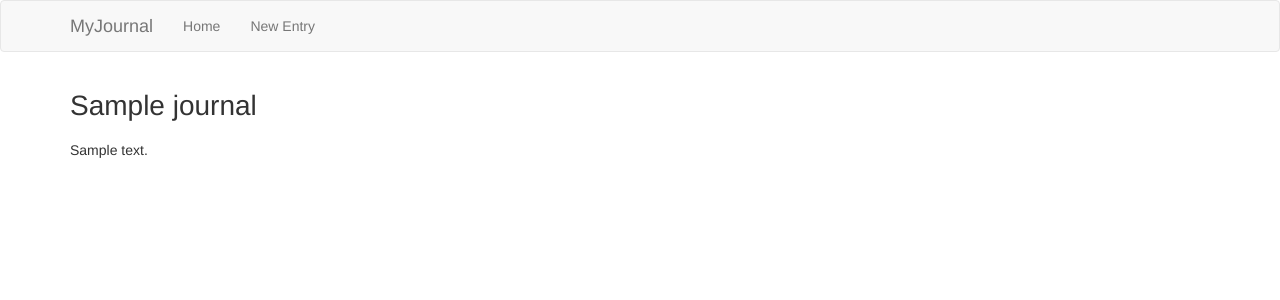
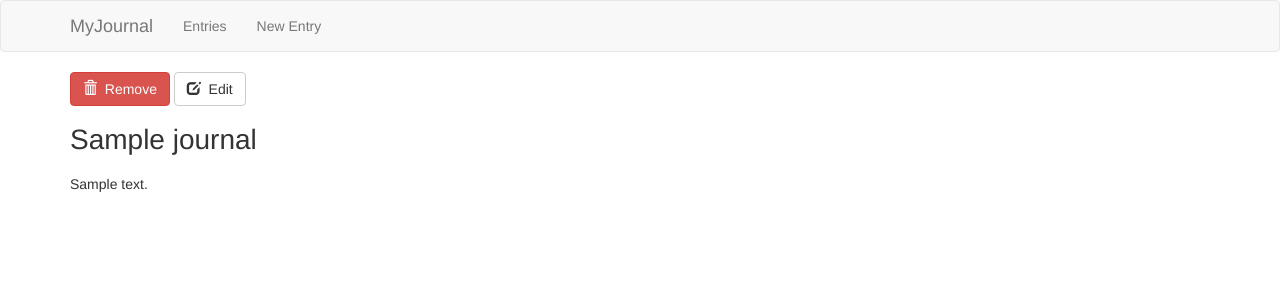
Before and after one commit to cadebward/MIS5150_python_project, a Django app: a page that uses templates/base.html in a window 1280 px wide. Shown: the top 300 px of the page. Run offline with Django 3.2, Linux system fonts and the light colour scheme; tables that the repository leaves empty hold one stand-in row (values such as "Sample post"); some libraries are stand-ins or nearby versions.

Commit message:
add CRUD for entries

```diff
--- a/core/templates/core/detail.html
+++ b/core/templates/core/detail.html
@@ -1,6 +1,19 @@
 {% extends "base.html" %}
 
 {% block content %}
+
+<div>
+  <a href="{% url 'delete' journal.id %}" style="text-decoration:none;">
+    <button type="button" class="btn btn-danger" aria-label="Left Align">
+      <span class="glyphicon glyphicon-trash" aria-hidden="true"></span>&nbsp;&nbsp;Remove
+    </button>
+  </a>
+  <a href="{% url 'edit' journal.id %}" style="text-decoration:none;">
+    <button type="button" class="btn btn-default" aria-label="Left Align">
+      <span class="glyphicon glyphicon-edit" aria-hidden="true"></span>&nbsp;&nbsp;Edit
+    </button>
+  </a>
+</div>
 
 <h1>{{ journal.title }}</h1>
 
--- a/core/templates/core/index.html
+++ b/core/templates/core/index.html
@@ -11,6 +11,8 @@
 			<li><a href="{% url 'detail' entry.id %}">{{ entry.title }}</a></li>
 		{% endfor %}
 	</ul>
+{% else %}
+ <p>There are no entries :(</p>
 {% endif %}
 
 {% endblock %}
--- a/core/urls.py
+++ b/core/urls.py
@@ -9,8 +9,15 @@ urlpatterns = patterns('',
 
     url(r'^(?P<pk>\d+)/$', views.DetailView.as_view(), name="detail"),
 
+    url(r'^delete/(?P<pk>\d+)/$', views.delete, name="delete"),
+
+    url(r'^edit/(?P<pk>\d+)/$', views.EditView.as_view(), name="edit"),
+
+    url(r'^update/(?P<pk>\d+)/$', views.update, name="update"),
+
     url(r'^new/$', views.new_form, name="new"),
 
     url(r'^create/$', views.new, name="create"),
 
+
 )
--- a/core/views.py
+++ b/core/views.py
@@ -20,6 +20,21 @@ class DetailView(generic.DetailView):
     template_name = 'core/detail.html'
 
 
+class EditView(generic.DetailView):
+    model = Journal
+    template_name = 'core/edit.html'
+
+
+def delete(request, pk):
+    print pk
+    try:
+        entry = Journal.objects.get(id=pk)
+        entry.delete()
+    except:
+        return HttpResponseRedirect(reverse('index'))
+
+    return HttpResponseRedirect(reverse('index'))
+
 def new_form(request):
     return render(request, 'core/new_entry.html', {})
 
@@ -35,3 +50,18 @@ def new(request):
         })
     else:
         return HttpResponseRedirect(reverse('detail', args=(entry.id,)))
+
+def update(request, pk):
+    try:
+        entry = Journal.objects.get(id=pk)
+        entry.title = request.POST['title']
+        entry.content = request.POST['content']
+        print entry
+        entry.save()
+    except ValidationError as e:
+        return render(request, 'core/edit.html', {
+            'error_message': 'Please fill out both title and content',
+            'entry': entry
+        })
+    else:
+        return HttpResponseRedirect(reverse('detail', args=(entry.id,)))
--- a/journal/urls.py
+++ b/journal/urls.py
@@ -1,9 +1,11 @@
 from django.conf.urls import patterns, include, url
 from django.contrib import admin
 
-from core import views
+from . import views
 
 urlpatterns = patterns('',
+
+    url(r'^$', views.index, name="index"),
 
     url(r'^admin/', include(admin.site.urls)),
 
--- a/templates/base.html
+++ b/templates/base.html
@@ -24,12 +24,12 @@
             <span class="icon-bar"></span>
             <span class="icon-bar"></span>
           </button>
-          <a class="navbar-brand" href="{% url 'index' %}">MyJournal</a>
+          <a class="navbar-brand" href="/">MyJournal</a>
         </div>
 
         <div class="collapse navbar-collapse" id="bs-example-navbar-collapse-7">
           <ul class="nav navbar-nav">
-            <li class="{% block home %}{% endblock %}"><a href="{% url 'index' %}">Home</a></li>
+            <li class="{% block home %}{% endblock %}"><a href="{% url 'index' %}">Entries</a></li>
             <li class="{% block new %}{% endblock %}"><a href="{% url 'new' %}">New Entry</a></li>
             {# <li><a href="#">Link</a></li> #}
           </ul>
```
Also changed, not shown: core/templates/core/edit.html (added, +27 -0 lines), journal/views.py (added, +8 -0 lines), templates/index.html (added, +7 -0 lines), README.md (added), 5 other files.
